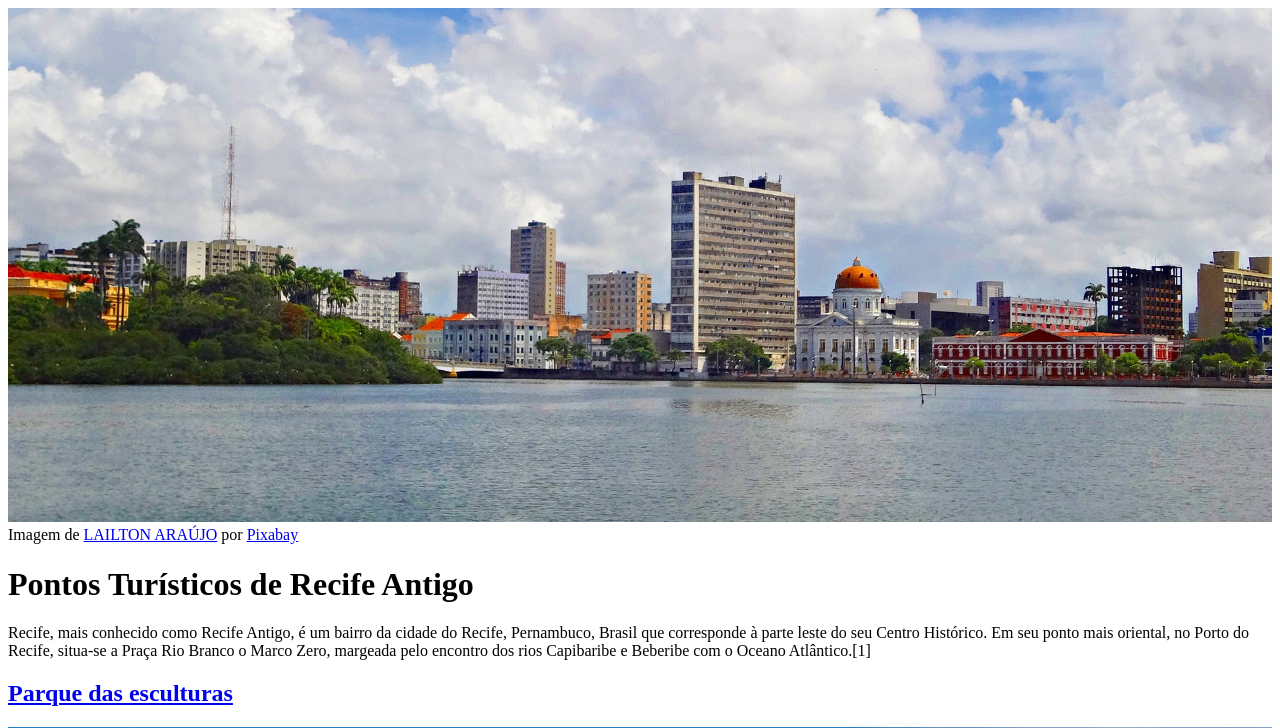
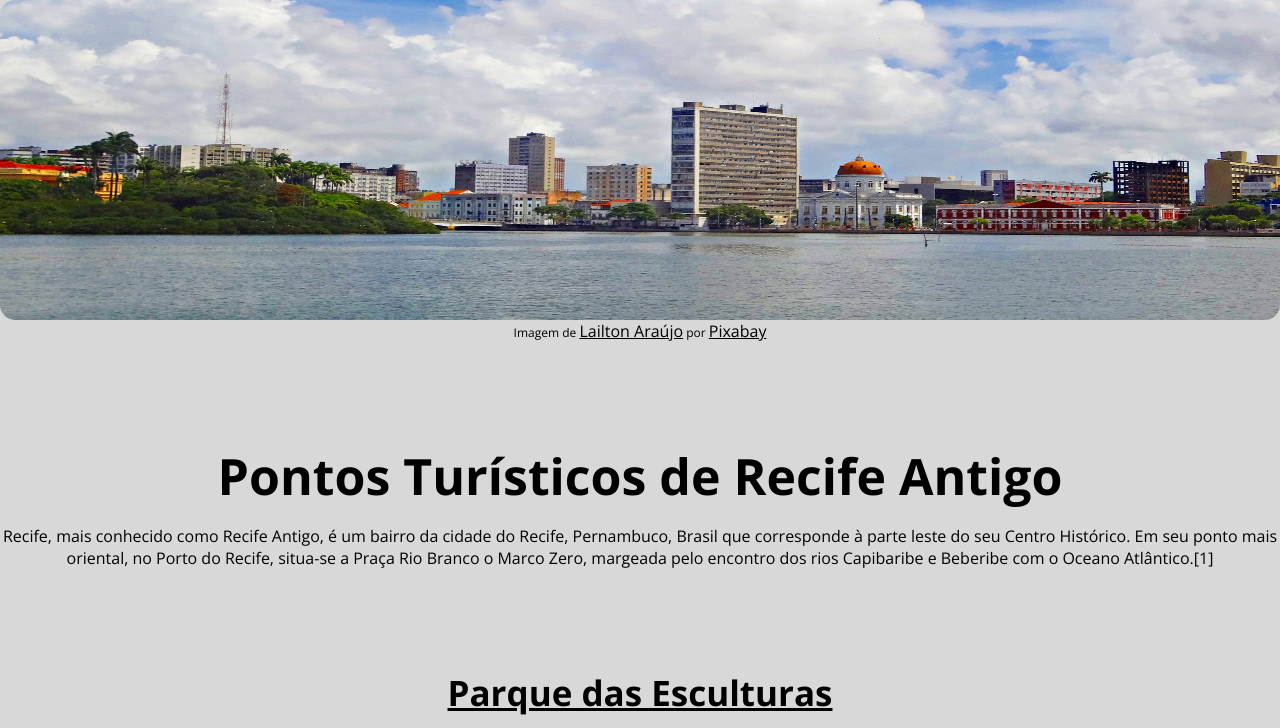
Before and after one commit to Rafael-Bueno-96/portal_tech, a plain HTML site: page pontos-turisticos.html in a window 1280 px wide. Shown: the top 728 px of the page. Drawn offline with nearby package versions, Linux system fonts and the light colour scheme.

Commit message:
Code Park 30/11 - criação pasta CSS e formatação de pontos-turisticos.html

```diff
--- /dev/null
+++ b/css/style.css
@@ -0,0 +1,67 @@
+* {
+    margin: 0;
+    padding: 0;
+    font-family: 'Open Sans', sans-serif;
+    box-sizing: border-box;
+    font-size: 16px;
+}
+
+body {
+    background-color: rgba(128, 128, 128, 0.3);
+}
+
+.img-credit {
+    font-size: 12px;
+    display: block;
+    text-align: center;
+}
+
+#logo {
+    display: block;
+    width: 100%;
+    height: 40vh;
+}
+
+header {
+    margin-bottom: 100px;
+}
+
+img {
+    display: block;
+    width: 350px;
+    margin: auto;
+    border-radius: 15px;
+}
+
+h1 {
+    font-size: 50px;
+    text-align: center;
+}
+
+h2 {
+    padding-bottom: 15px;
+    text-align: center;
+}
+
+h2 a {
+    font-size: 35px;
+}
+
+a {
+    color: black;
+}
+
+p {
+    margin: 15px 0 100px 0;
+    text-align: center;
+}
+
+footer {
+    display: flex;
+    align-items: center;
+    justify-content: center;
+}
+
+footer p {
+    margin-bottom: 10px;
+}
--- a/pontos-turisticos.html
+++ b/pontos-turisticos.html
@@ -4,12 +4,16 @@
     <meta charset="UTF-8">
     <meta http-equiv="X-UA-Compatible" content="IE=edge">
     <meta name="viewport" content="width=device-width, initial-scale=1.0">
+    <link rel="preconnect" href="https://fonts.googleapis.com">
+    <link rel="preconnect" href="https://fonts.gstatic.com" crossorigin>
+    <link href="https://fonts.googleapis.com/css2?family=Open+Sans:wght@400;700&display=swap" rel="stylesheet">
+    <link rel="stylesheet" href="css/style.css">
     <title>Pontos Turísticos - Recife Antigo</title>
 </head>
 <body>
     <header>
-        <img src="img\recife1.jpg" alt="Monumento de letras com o nome da cidade, Recife" width=100% ><!-- o atributo width serve para determinar a largura do elemento, nesse caso ocupa 100% do espaço. Height é a altura -->
-        <span>Imagem de <a href="https://pixabay.com/pt/users/lailtonaraujo-6258848/?utm_source=link-attribution&amp;utm_medium=referral&amp;utm_campaign=image&amp;utm_content=5407414">LAILTON ARAÚJO</a> por <a href="https://pixabay.com/pt//?utm_source=link-attribution&amp;utm_medium=referral&amp;utm_campaign=image&amp;utm_content=5407414">Pixabay</a></span>
+        <img src="img/recife1.jpg" alt="Cidade vista do mar" id="logo">
+        <span class="img-credit">Imagem de <a href="https://pixabay.com/pt/users/lailtonaraujo-6258848/?utm_source=link-attribution&amp;utm_medium=referral&amp;utm_campaign=image&amp;utm_content=5407414">Lailton Araújo</a> por <a href="https://pixabay.com/pt//?utm_source=link-attribution&amp;utm_medium=referral&amp;utm_campaign=image&amp;utm_content=5407414">Pixabay</a></span>
     </header>
 
     <main>
@@ -19,27 +23,27 @@
         </header>
         <section>
             <article>
-                <h2><a href="#">Parque das esculturas</a></h2>
-                <img src="img\torre-cristal.jpg" alt="Torre de Cristal no Parque das Esculturas de Recife" width="100%"><span>Foto de <a href="https://www.pexels.com/pt-br/foto/brasil-ponto-turistico-famoso-ponto-turistico-conhecido-monumento-12988107/">thiago japyassu</a></span>
+                <h2><a href="#">Parque das Esculturas</a></h2>
+                <img src="img\torre-cristal.jpg" alt="Torre de Cristal no Parque das Esculturas de Recife" width="100%"><span class="img-credit">Foto de <a href="https://www.pexels.com/pt-br/foto/brasil-ponto-turistico-famoso-ponto-turistico-conhecido-monumento-12988107/">thiago japyassu</a></span>
                 <p>O Parque das Esculturas Francisco Brennand é um museu de arte a céu aberto localizado na cidade do Recife, capital do estado brasileiro de Pernambuco. Constitui um dos principais feitos do artista plástico pernambucano Francisco Brennand.[2]</p>
             </article>
 
             <article>
                 <h2><a href="recife.html"> Praça Rio Branco</a></h2>
-                <img src="img/marco_zero_1.jpg" alt="MArco Zero de Recife" width="100%"><span>Imagem de <a href="https://pixabay.com/pt/users/esdomingos-396933/?utm_source=link-attribution&amp;utm_medium=referral&amp;utm_campaign=image&amp;utm_content=423709">Eduardo Domingos</a> por <a href="https://pixabay.com/pt//?utm_source=link-attribution&amp;utm_medium=referral&amp;utm_campaign=image&amp;utm_content=423709">Pixabay</a></span>
+                <img src="img/marco_zero_1.jpg" alt="MArco Zero de Recife" width="100%"><span class="img-credit">Imagem de <a href="https://pixabay.com/pt/users/esdomingos-396933/?utm_source=link-attribution&amp;utm_medium=referral&amp;utm_campaign=image&amp;utm_content=423709">Eduardo Domingos</a> por <a href="https://pixabay.com/pt//?utm_source=link-attribution&amp;utm_medium=referral&amp;utm_campaign=image&amp;utm_content=423709">Pixabay</a></span>
                 <p>A Praça Rio Branco, também conhecida como Marco Zero, é um espaço público localizado no bairro do Recife da cidade homônima, capital de Pernambuco.[3]</p>
             </article>
 
             <article>
                 <h2><a href="#">Rua da Aurora</a></h2>
-                <img src="img/rua_aurora.jpg" alt="Rua da Aurora em Recife" width="100%"><span>Foto de <a href="https://www.pexels.com/pt-br/foto/heranca-patrimonio-sucessao-arquitetura-4009955/">thiago japyassu</a></span>
+                <img src="img/rua_aurora.jpg" alt="Rua da Aurora em Recife" width="100%"><span class="img-credit">Foto de <a href="https://www.pexels.com/pt-br/foto/heranca-patrimonio-sucessao-arquitetura-4009955/">thiago japyassu</a></span>
                 <p>A rua da Aurora é um logradouro da cidade brasileira do Recife, capital de Pernambuco. Está situada na margem esquerda do rio Capibaribe e, no seu trecho final, na margem direita do rio Beberibe. Tem este nome porque todas as suas casas são voltadas para o leste, o nascente.[4]</p>
             </article>
 
-            <p>[1] <i>Texto retirado do <a href ="https://pt.wikipedia.org/wiki/Recife_(bairro)" target="_blank">Wikipédia</a></i></p>
-            <p>[2] <i>Texto retirado do <a href ="https://pt.wikipedia.org/wiki/Parque_das_Esculturas_Francisco_Brennand" target="_blank">Wikipédia</a></i></p>
-            <p>[3] <i>Texto retirado do <a href ="https://pt.wikipedia.org/wiki/Praça_Rio_Branco_(Recife)" target="_blank">Wikipédia</a></i></p>
-            <p>[4] <i>Texto retirado do <a href ="https://pt.wikipedia.org/wiki/Rua_da_Aurora" target="_blank">Wikipédia</a></i></p>
+            <p>[1] <i>Texto retirado do <a href ="https://pt.wikipedia.org/wiki/Recife_(bairro)" target="_blank">Wikipédia</a></i><br>
+            [2] <i>Texto retirado do <a href ="https://pt.wikipedia.org/wiki/Parque_das_Esculturas_Francisco_Brennand" target="_blank">Wikipédia</a></i><br>
+            [3] <i>Texto retirado do <a href ="https://pt.wikipedia.org/wiki/Praça_Rio_Branco_(Recife)" target="_blank">Wikipédia</a></i><br>
+            [4] <i>Texto retirado do <a href ="https://pt.wikipedia.org/wiki/Rua_da_Aurora" target="_blank">Wikipédia</a></i></p>
         </section>
     </main>
 
```
